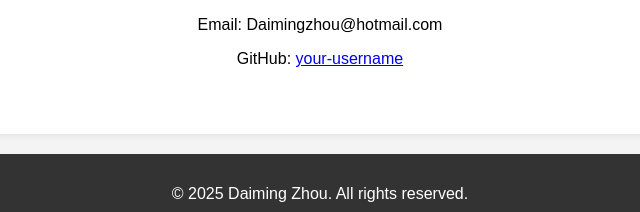
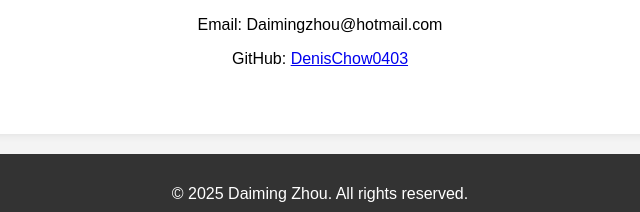
Before and after one commit to DennisChow0403/DennisChow0403.github.io, a plain HTML site: page index.html in a window 1280 px wide. Shown: the part 1098-1310 px from the top of the page, 320-960 px from the left. Drawn offline with Linux system fonts and the light colour scheme.

Commit message:
Update index.html

```diff
--- a/index.html
+++ b/index.html
@@ -46,7 +46,7 @@
     <section id="contact">
         <h2>Contact Me</h2>
         <p>Email: Daimingzhou@hotmail.com</p>
-        <p>GitHub: <a href="https://github.com/your-username" target="_blank">your-username</a></p>
+        <p>GitHub: <a href="https://github.com/DennisChow0403" target="_blank">DenisChow0403</a></p>
     </section>
 
     <footer>
```
